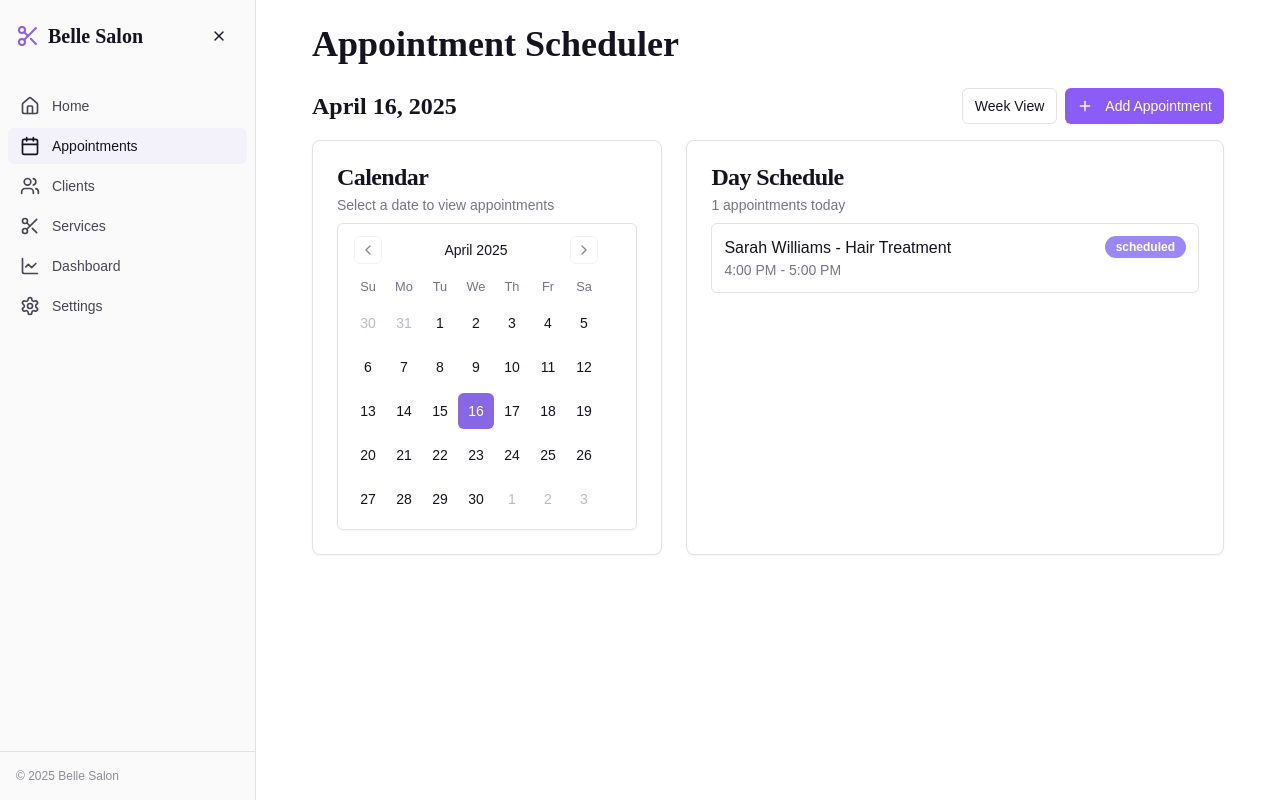
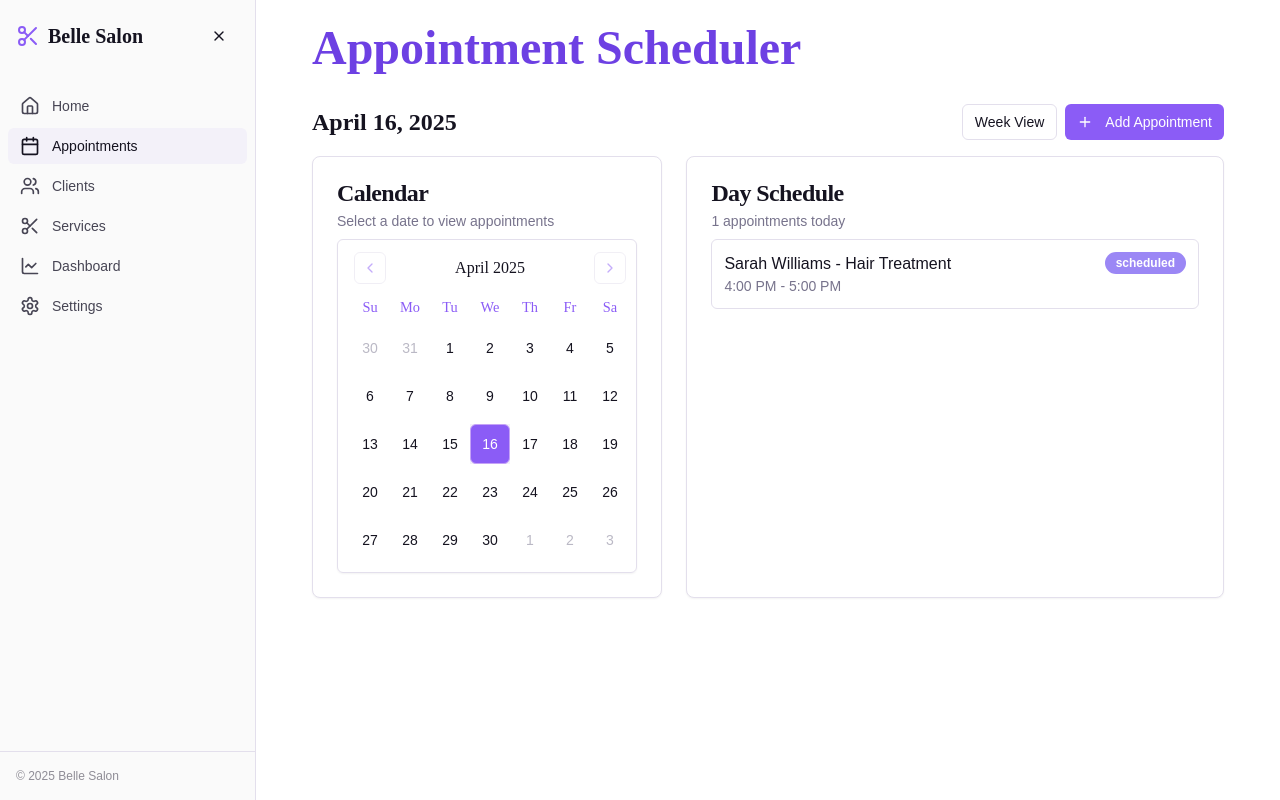
Before and after one commit to joaquinrc0/style-savvy-scheduler-hub, a React (Vite) app: page /appointments in a window 1280 px wide. Built offline with nearby package versions, Linux system fonts and the light colour scheme.

Commit message:
Improve fonts and calendar view

```diff
--- a/src/components/layout/PageLayout.tsx
+++ b/src/components/layout/PageLayout.tsx
@@ -12,7 +12,7 @@ export default function PageLayout({ children, className }: PageLayoutProps) {
     <div className="min-h-screen bg-background flex">
       <SidebarNav />
       <main className="flex-1 ml-16 md:ml-64 p-6">
-        <div className={cn("salon-container", className)}>
+        <div className={cn("salon-container font-poppins", className)}>
           {children}
         </div>
       </main>
--- a/src/components/ui/calendar.tsx
+++ b/src/components/ui/calendar.tsx
@@ -1,3 +1,4 @@
+
 import * as React from "react";
 import { ChevronLeft, ChevronRight } from "lucide-react";
 import { DayPicker } from "react-day-picker";
@@ -16,33 +17,33 @@ function Calendar({
   return (
     <DayPicker
       showOutsideDays={showOutsideDays}
-      className={cn("p-3", className)}
+      className={cn("p-3 pointer-events-auto", className)}
       classNames={{
         months: "flex flex-col sm:flex-row space-y-4 sm:space-x-4 sm:space-y-0",
         month: "space-y-4",
         caption: "flex justify-center pt-1 relative items-center",
-        caption_label: "text-sm font-medium",
+        caption_label: "text-base font-playfair font-medium",
         nav: "space-x-1 flex items-center",
         nav_button: cn(
           buttonVariants({ variant: "outline" }),
-          "h-7 w-7 bg-transparent p-0 opacity-50 hover:opacity-100"
+          "h-8 w-8 bg-transparent p-0 opacity-50 hover:opacity-100 hover:bg-salon-100"
         ),
         nav_button_previous: "absolute left-1",
         nav_button_next: "absolute right-1",
         table: "w-full border-collapse space-y-1",
         head_row: "flex",
         head_cell:
-          "text-muted-foreground rounded-md w-9 font-normal text-[0.8rem]",
+          "text-salon-600 rounded-md w-10 font-medium text-[0.9rem] font-playfair",
         row: "flex w-full mt-2",
-        cell: "h-9 w-9 text-center text-sm p-0 relative [&:has([aria-selected].day-range-end)]:rounded-r-md [&:has([aria-selected].day-outside)]:bg-accent/50 [&:has([aria-selected])]:bg-accent first:[&:has([aria-selected])]:rounded-l-md last:[&:has([aria-selected])]:rounded-r-md focus-within:relative focus-within:z-20",
+        cell: "h-10 w-10 text-center text-sm p-0 relative [&:has([aria-selected].day-range-end)]:rounded-r-md [&:has([aria-selected].day-outside)]:bg-accent/50 [&:has([aria-selected])]:bg-accent first:[&:has([aria-selected])]:rounded-l-md last:[&:has([aria-selected])]:rounded-r-md focus-within:relative focus-within:z-20",
         day: cn(
           buttonVariants({ variant: "ghost" }),
-          "h-9 w-9 p-0 font-normal aria-selected:opacity-100"
+          "h-10 w-10 p-0 font-normal font-poppins aria-selected:opacity-100"
         ),
         day_range_end: "day-range-end",
         day_selected:
-          "bg-primary text-primary-foreground hover:bg-primary hover:text-primary-foreground focus:bg-primary focus:text-primary-foreground",
-        day_today: "bg-accent text-accent-foreground",
+          "bg-salon-600 text-primary-foreground hover:bg-salon-600 hover:text-primary-foreground focus:bg-salon-600 focus:text-primary-foreground",
+        day_today: "bg-accent text-accent-foreground font-medium border border-salon-300",
         day_outside:
           "day-outside text-muted-foreground opacity-50 aria-selected:bg-accent/50 aria-selected:text-muted-foreground aria-selected:opacity-30",
         day_disabled: "text-muted-foreground opacity-50",
@@ -52,8 +53,8 @@ function Calendar({
         ...classNames,
       }}
       components={{
-        IconLeft: ({ ..._props }) => <ChevronLeft className="h-4 w-4" />,
-        IconRight: ({ ..._props }) => <ChevronRight className="h-4 w-4" />,
+        IconLeft: ({ ..._props }) => <ChevronLeft className="h-5 w-5 text-salon-600" />,
+        IconRight: ({ ..._props }) => <ChevronRight className="h-5 w-5 text-salon-600" />,
       }}
       {...props}
     />
--- a/src/pages/Appointments.tsx
+++ b/src/pages/Appointments.tsx
@@ -28,7 +28,9 @@ export default function AppointmentsPage() {
     <AppointmentProvider>
       <PageLayout>
         <div className="space-y-6">
-          <h1 className="section-heading">Appointment Scheduler</h1>
+          <h1 className="section-heading text-4xl md:text-5xl font-playfair font-semibold text-salon-800 mb-8">
+            Appointment Scheduler
+          </h1>
           <AppointmentCalendar
             onAddAppointment={handleAddAppointment}
             onViewAppointment={handleViewAppointment}
```
